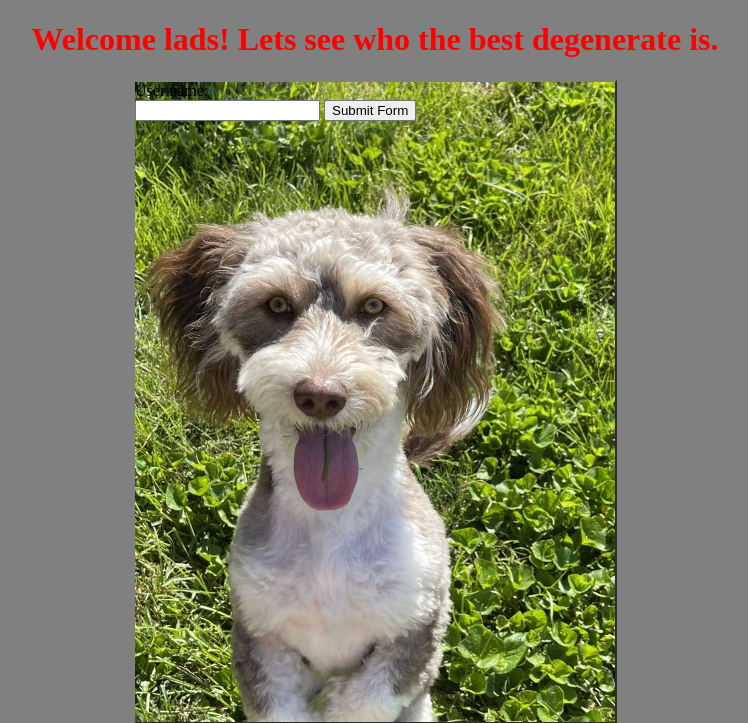
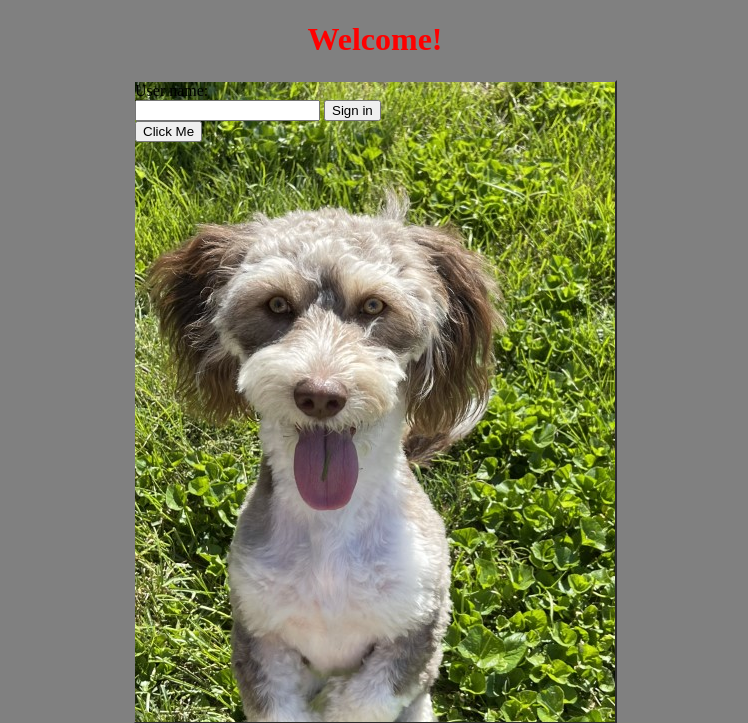
Before and after one commit to jwuebbl/flask, a Flask app: page / in a window 1280 px wide. Shown: the top 723 px of the page, without its empty margins (265-1013 px from the left). Run offline with Flask 2, Linux system fonts and the light colour scheme.

Commit message:
Creating proof of concept for a button that when clicked submits a request to run a method on the backend. Added HTML example to the Readme for the button described above.

```diff
--- a/app.py
+++ b/app.py
@@ -53,6 +53,11 @@ def roulette():
    else:
       return redirect('/')
 
+@app.route('/test_backend', methods=('GET', 'POST'))
+def test_backend():
+   print('You are running this script on the back end.')
+   return redirect('/')
+
 
 if __name__ == '__main__':
    app.run()
--- a/templates/signin.html
+++ b/templates/signin.html
@@ -7,15 +7,17 @@
 </head>
 
 <body>
-	<h1> Welcome lads! Lets see who the best degenerate is. </h1>
+	<h1>Welcome!</h1>
 
 	<div id="loginDiv">
 	<!-- Turning autocomplete on allows the browser to complete values the user has used before. -->
 		<form action="/" method="post" autocomplete="on">
 			<label for="uname">User name:</label><br>
 			<input type="text" id="uname" name="uname" required>
-			<input type="submit" value="Submit Form">
+			<input type="submit" value="Sign in">
 		</form>
+
+		<form action="/test_backend" method="post" id="run_something_on_the_backend"><button type="submit">Click Me</button></form>
 	</div>
 
 	<footer>
```
Also changed, not shown: README.md.
